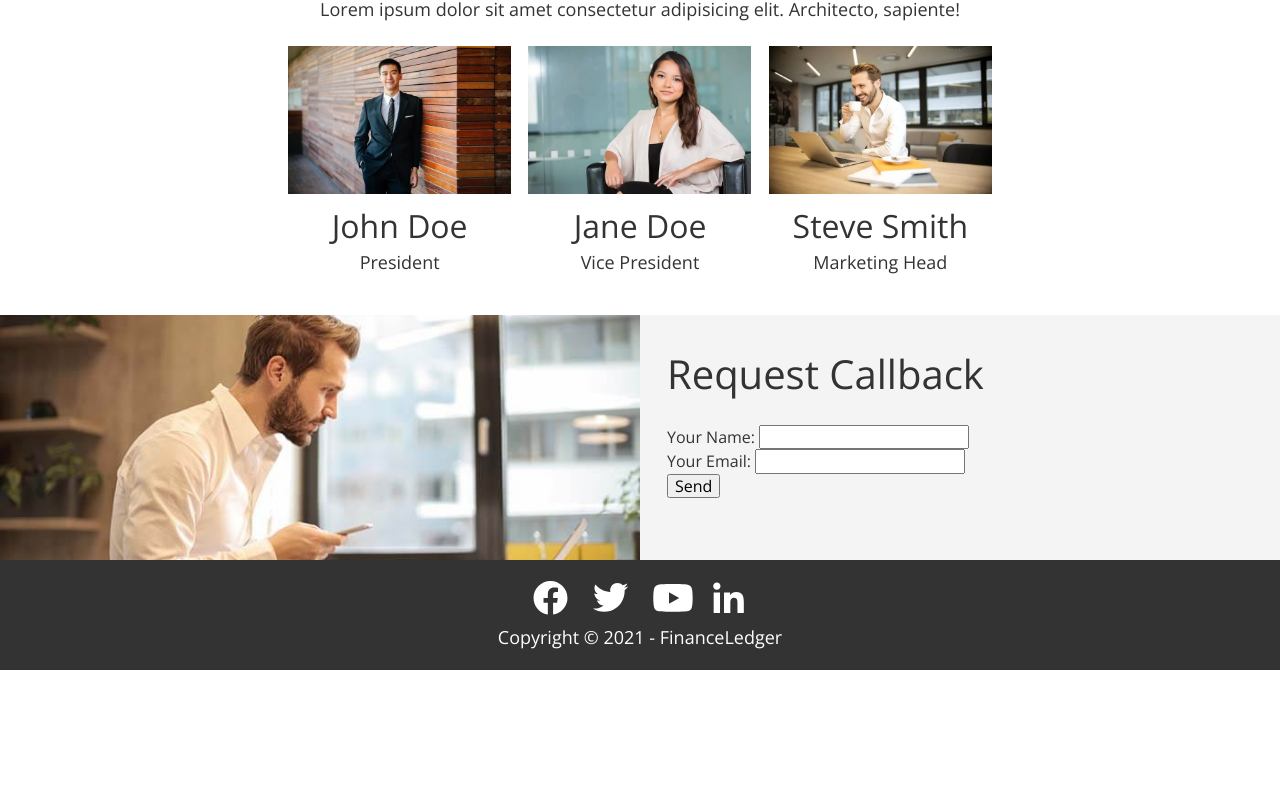
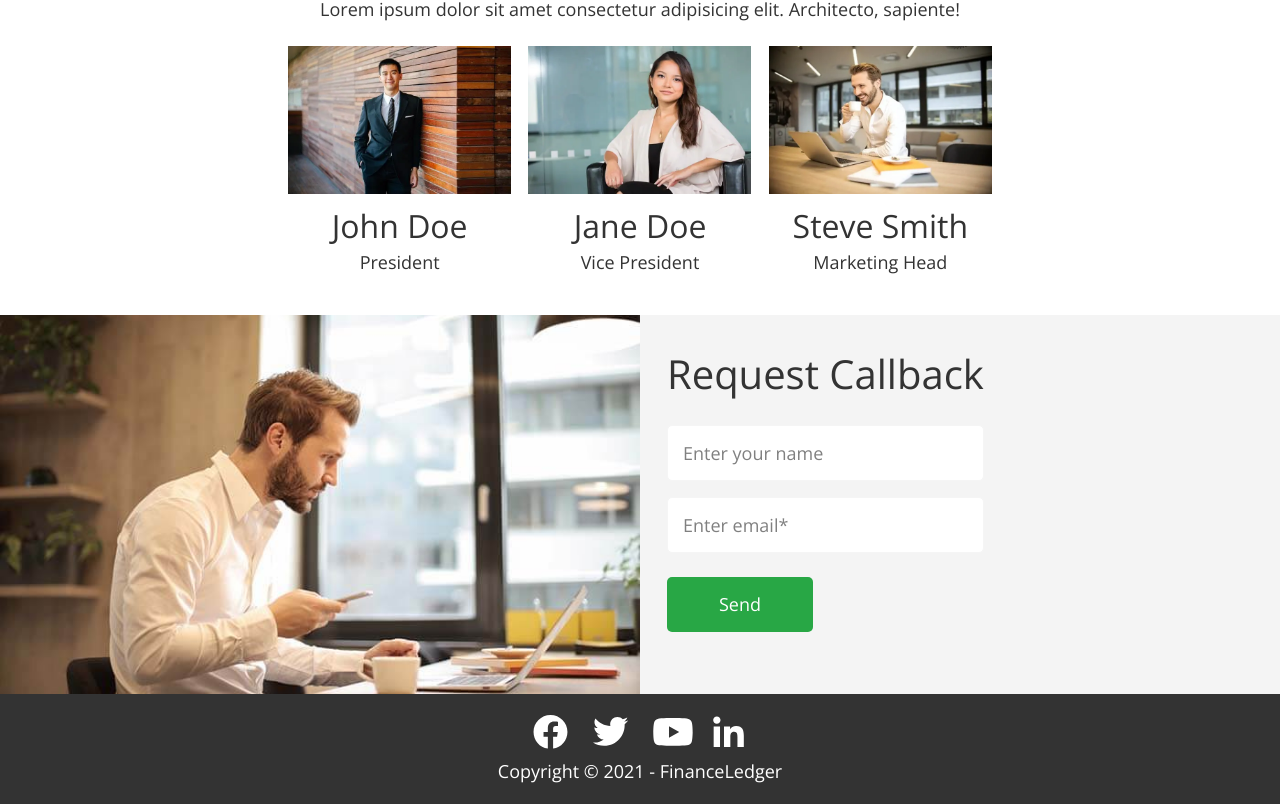
Before and after one commit to AlisaLevchenko/finance-ledger, a React (Create React App) app: page / in a window 1280 px wide. Shown: the part 2955-3759 px from the top of the page. Before the commit the page ends 3625 px from the top, so only its background shows below. Built offline with nearby package versions, Linux system fonts and the light colour scheme.

Commit message:
add invisible input

```diff
--- a/src/components/callbackForm/CallbackForm.jsx
+++ b/src/components/callbackForm/CallbackForm.jsx
@@ -1,31 +1,31 @@
 import React from "react";
-// import { useFormik } from "formik";
-// import * as Yup from "yup";
+import { useFormik } from "formik";
+import * as Yup from "yup";
 
-// import Button from "../button/Button";
-// import sprite from "../../images/sprite.svg";
-// import s from "./CallbackForm.module.scss";
+import Button from "../button/Button";
+import sprite from "../../images/sprite.svg";
+import s from "./CallbackForm.module.scss";
 
 export default function CallbackForm() {
-  // const schema = Yup.object().shape({
-  //   name: Yup.string().label(),
+  const schema = Yup.object().shape({
+    name: Yup.string().label(),
 
-  //   email: Yup.string()
-  //     .email("This email is not valid")
-  //     .required("This is a required field"),
-  // });
-  // const formik = useFormik({
-  //   initialValues: {
-  //     name: "",
-  //     email: "",
-  //   },
+    email: Yup.string()
+      .email("This email is not valid")
+      .required("This is a required field"),
+  });
+  const formik = useFormik({
+    initialValues: {
+      name: "",
+      email: "",
+    },
 
-  //   validationSchema: schema,
+    validationSchema: schema,
 
-  //   onSubmit: (values) => {
-  //     alert(JSON.stringify(values, null, 2));
-  //   },
-  // });
+    onSubmit: (values) => {
+      alert(JSON.stringify(values, null, 2));
+    },
+  });
 
   // const onButtonClick = () => {
   //   if (formik.values.email === "") {
@@ -37,28 +37,15 @@ export default function CallbackForm() {
 
   return (
     <>
-      <form method="POST" netlify>
-        <p>
-          <label>
-            Your Name: <input type="text" name="name" />
-          </label>
-        </p>
-        <p>
-          <label>
-            Your Email: <input type="email" name="email" />
-          </label>
-        </p>
-        <p>
-          <button type="submit">Send</button>
-        </p>
-      </form>
-      {/* <form
+      {/* onSubmit={formik.handleSubmit} */}
+      <form
         className={s.form}
         autoComplete="true"
         name="contact"
         method="post"
         netlify
       >
+        <input type="hidden" name="form-name" value="contact" />
         <div className={s.nameField} role="group">
           <input
             className={s.formInput}
@@ -109,7 +96,8 @@ export default function CallbackForm() {
           </div>
         </div>
         <Button type="submit" arrow={false} label="Send" fontSize={18} />
-      </form>  */}
+        {/* onButtonClick={onButtonClick} */}
+      </form>
     </>
   );
 }
```
